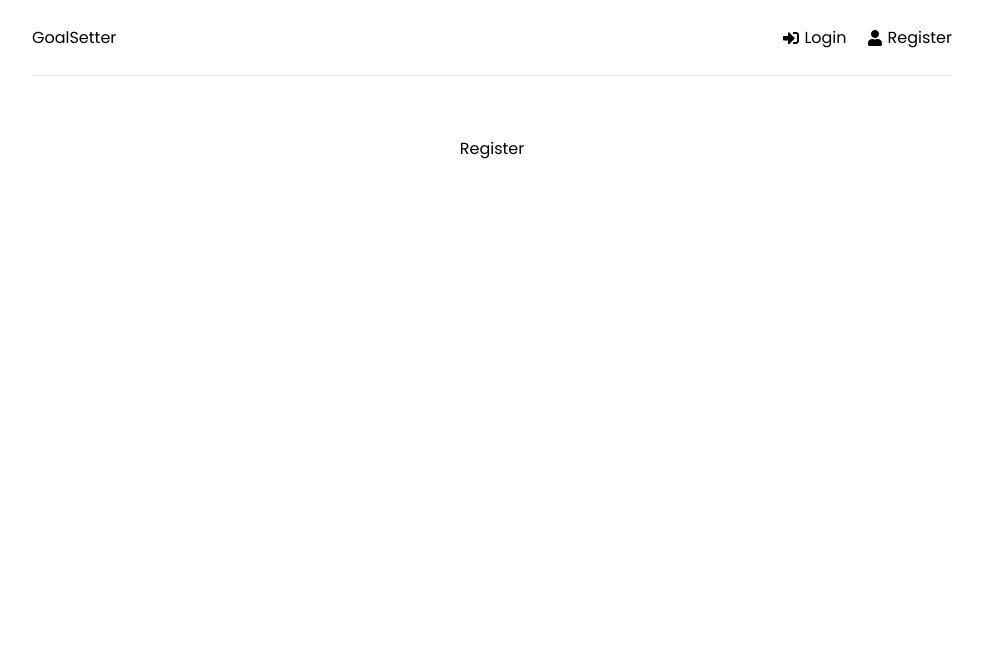
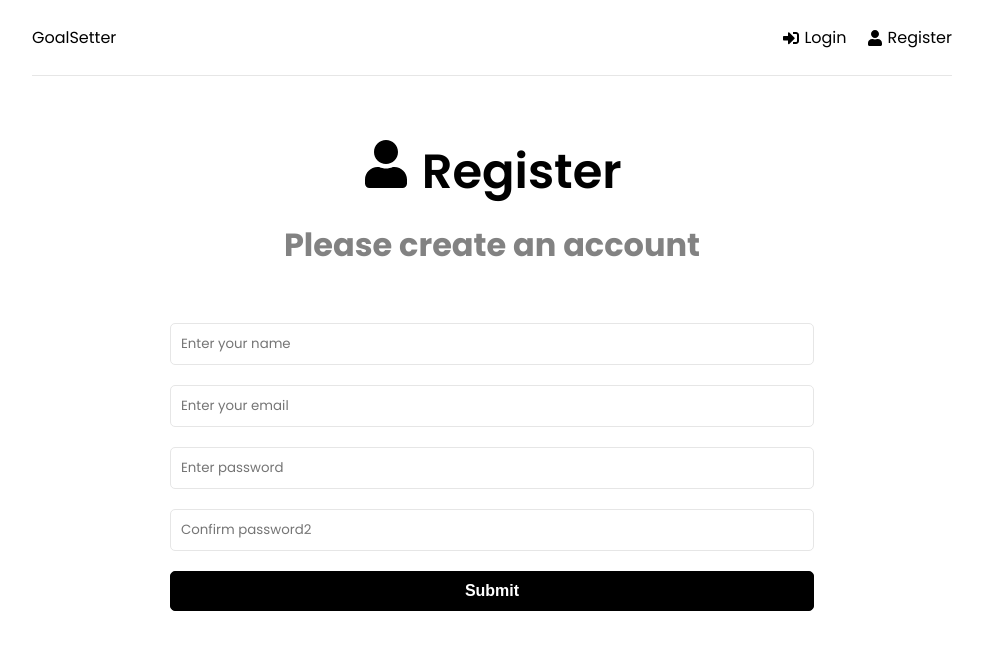
Before and after one commit to cmthecoder/practice-jwt, a React (Create React App) app in the folder frontend/: page /register in a window 1280 px wide. Shown: the top 650 px of the page, without its empty margins (148-1131 px from the left). Built offline with nearby package versions, Linux system fonts and the light colour scheme.

Commit message:
set up the register form ui

```diff
--- a/frontend/src/pages/Register.jsx
+++ b/frontend/src/pages/Register.jsx
@@ -1,9 +1,86 @@
-import React from 'react'
+import { useState, useEffect } from "react";
+import { FaUser } from "react-icons/fa";
 
 const Register = () => {
+  const [formData, setFormData] = useState({
+    name: "",
+    email: "",
+    password: "",
+    password2: "",
+  });
+
+  // Destructure the fields from formData
+
+  const { name, email, password, password2 } = formData;
+
+  const onChange = () => {};
+
+  const onSubmit = (e) => {
+    e.preventDefault()
+  }
+
   return (
-    <div>Register</div>
-  )
-}
+    <>
+      <section className="heading">
+        <h1>
+          <FaUser /> Register
+        </h1>
+        <p>Please create an account</p>
+      </section>
 
-export default Register
+      <section className="form">
+        <form onSubmit={onSubmit}>
+          <div className="form-group">
+            <input
+              type="text"
+              className="form-control"
+              id="name"
+              name="name"
+              value={name}
+              placeholder="Enter your name"
+              onChange={onChange}
+            />
+          </div>
+          <div className="form-group">
+            <input
+              type="email"
+              className="form-control"
+              id="email"
+              name="email"
+              value={email}
+              placeholder="Enter your email"
+              onChange={onChange}
+            />
+          </div>
+          <div className="form-group">
+            <input
+              type="password"
+              className="form-control"
+              id="password"
+              name="password"
+              value={password}
+              placeholder="Enter password"
+              onChange={onChange}
+            />
+          </div>
+          <div className="form-group">
+            <input
+              type="password"
+              className="form-control"
+              id="password2"
+              name="password2"
+              value={password2}
+              placeholder="Confirm password2"
+              onChange={onChange}
+            />
+          </div>
+          <div className="form-group">
+            <button type="submit" className="btn btn-block">Submit</button>
+          </div>
+        </form>
+      </section>
+    </>
+  );
+};
+
+export default Register;
```
